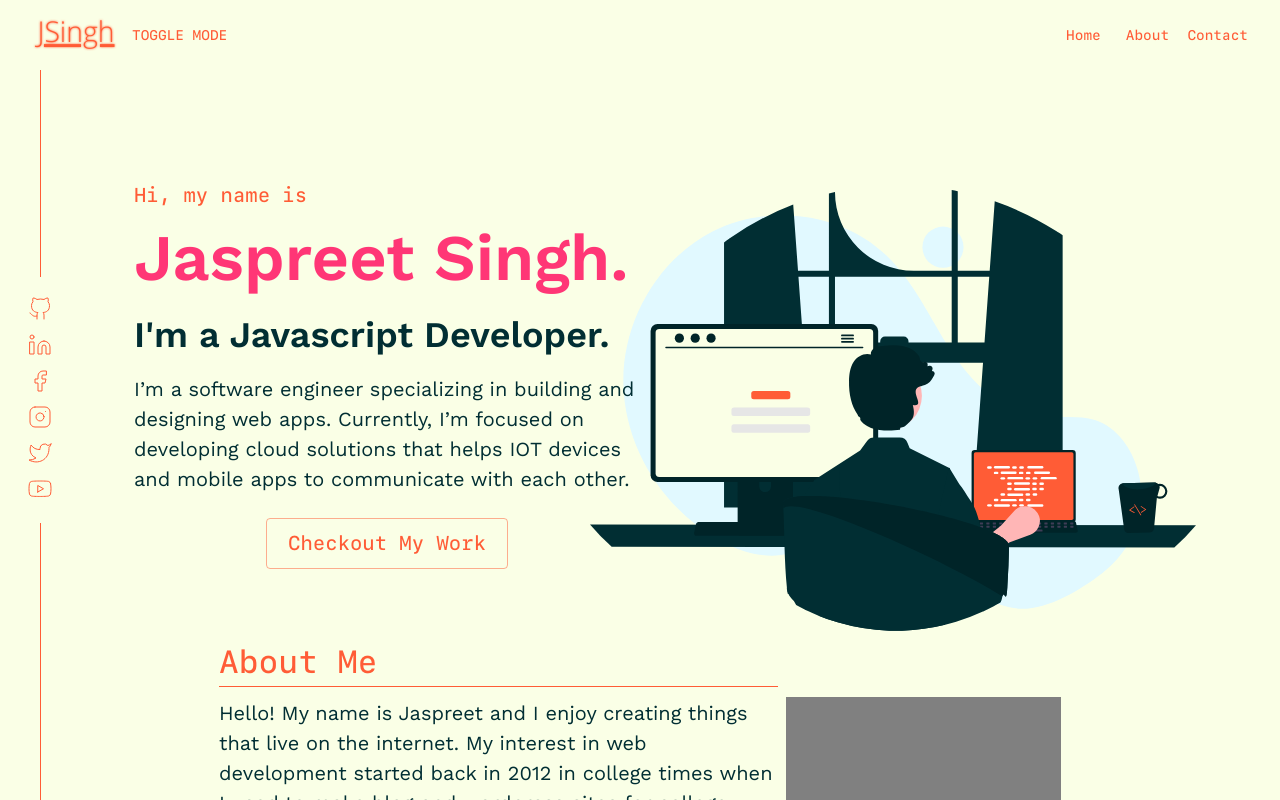
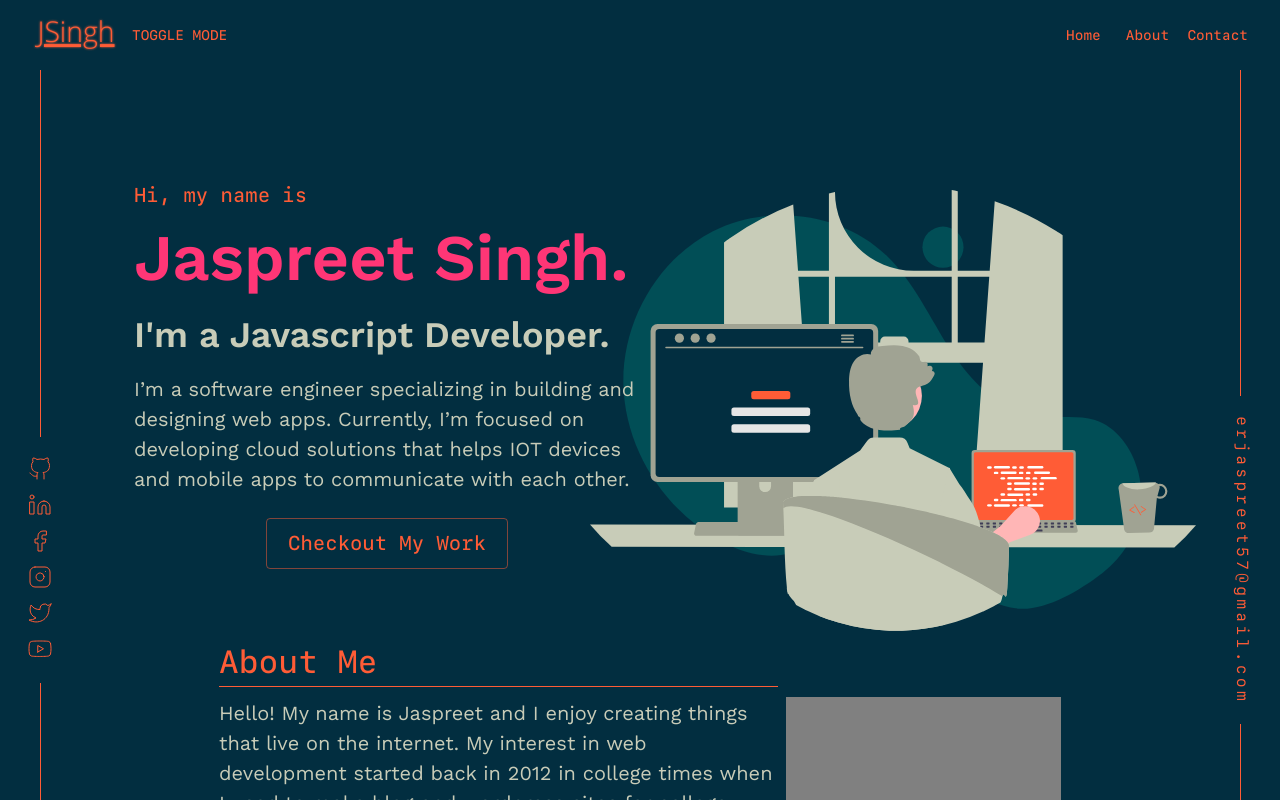
Before and after one commit to jaspreet57/jaspreet57.github.io, a React (Create React App) app: page / in a window 1280 px wide. Shown: the top 800 px of the page. Built offline with nearby package versions, Linux system fonts and the light colour scheme.

Commit message:
feat(extras): add email bar on right side

```diff
--- a/src/App.tsx
+++ b/src/App.tsx
@@ -10,7 +10,8 @@ import TempSection from './components/FooterSection/FooterSection'
 import AboutMeSection from './components/AboutMeSection/AboutMeSection'
 import ExperienceSection from './components/ExperienceSection/ExperienceSection'
 import ContactSection from './components/ContactSection/ContactSection'
-import SocialIconsBar from './components/SocialIconsBar/SocialIconsBar'
+import SocialIconsBar from './components/side-bar-components/SocialIconsBar/SocialIconsBar'
+import ContactBar from './components/side-bar-components/ContactBar/ContactBar'
 
 const App: React.FC = () => {
   const { isMobileView } = useMediaQueryResult()
@@ -21,6 +22,7 @@ const App: React.FC = () => {
     <Box sx={{ display: 'flex' }}>
       <NavBar />
       <SocialIconsBar />
+      <ContactBar />
       <Container maxWidth="lg" component="main">
         {/** Below <Toolbar /> is used to add space at the top with the height equal to NavBar height */}
         <Toolbar />
--- /dev/null
+++ b/src/components/side-bar-components/ContactBar/ContactBar.tsx
@@ -0,0 +1,62 @@
+import Box from '@mui/material/Box'
+import useMediaQueryResult from '../../../hooks/useMediaQueryResult'
+import { SxProps, Theme, useTheme } from '@mui/material/styles'
+import Link from '@mui/material/Link'
+import { highlightedFont } from '../../../theme/variables'
+
+const ContactBar: React.FC = () => {
+  const { isMobileView } = useMediaQueryResult()
+  const theme = useTheme()
+
+  let BoxStyles: SxProps<Theme> = {
+    orientation: 'left',
+    width: '40px',
+    position: 'fixed',
+    left: 'auto',
+    right: '20px',
+    zIndex: 10,
+    top: '70vh',
+    transform: 'translate(0, -50%)',
+  }
+
+  let textBoxStyles: SxProps<Theme> = {
+    display: 'flex',
+    flexDirection: 'column',
+    alignItems: 'center',
+    margin: '0px',
+    padding: '0px',
+    position: 'relative',
+    color: theme.palette.primary.main,
+    '::before, ::after': {
+      content: '""',
+      display: 'block',
+      width: '1px',
+      height: '100vh',
+      margin: '0px auto',
+      backgroundColor: theme.palette.primary.main,
+    },
+    a: {
+      margin: '10px auto',
+      padding: '10px',
+      fontFamily: highlightedFont,
+      letterSpacing: '0.2em',
+      writingMode: 'vertical-rl',
+    },
+  }
+
+  if (isMobileView) {
+    BoxStyles = { display: 'none' }
+  }
+
+  return (
+    <Box sx={BoxStyles}>
+      <Box sx={textBoxStyles}>
+        <Link href="mailto:erjaspreet57@gmail.com" underline="none">
+          erjaspreet57@gmail.com
+        </Link>
+      </Box>
+    </Box>
+  )
+}
+
+export default ContactBar
--- a/src/components/SocialIconsBar/SocialIconsBar.tsx
+++ b/src/components/side-bar-components/SocialIconsBar/SocialIconsBar.tsx
@@ -1,5 +1,5 @@
 import Box from '@mui/material/Box'
-import useMediaQueryResult from '../../hooks/useMediaQueryResult'
+import useMediaQueryResult from '../../../hooks/useMediaQueryResult'
 import { SxProps, Theme, useTheme } from '@mui/material/styles'
 import {
   FacebookIcon,
@@ -8,7 +8,7 @@ import {
   TwitterIcon,
   LinkedInIcon,
   YoutubeIcon,
-} from '../svg-components/feather-icons'
+} from '../../svg-components/feather-icons'
 
 const SocialIconsBar: React.FC = () => {
   const { isMobileView } = useMediaQueryResult()
@@ -21,7 +21,7 @@ const SocialIconsBar: React.FC = () => {
     left: '40px',
     right: 'auto',
     zIndex: 10,
-    top: '50vh',
+    top: '70vh',
     transform: 'translate(-50%, -50%)',
   }
 
--- a/src/theme/variables.ts
+++ b/src/theme/variables.ts
@@ -6,7 +6,7 @@ export const highlightedFont = 'SF Mono, monospace'
 export const boldTextWeight = 600
 
 // theme
-export const defaultColorMode = 'light' // 'light' or 'dark'
+export const defaultColorMode = 'dark' // 'light' or 'dark'
 
 // colors - light mode
 export const lightColors = selectedTheme.light
```
